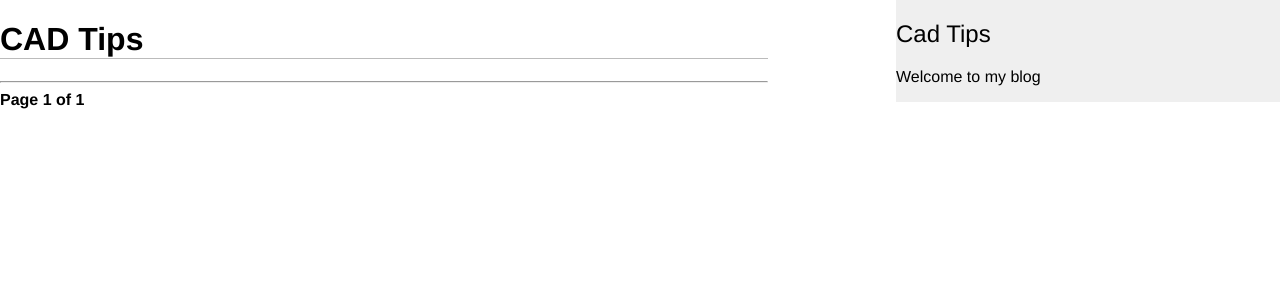
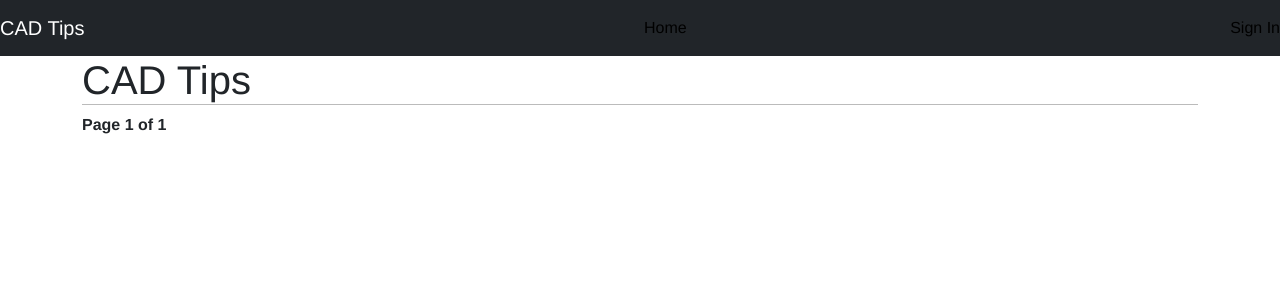
Before and after one commit to DavidHearl/cad-tips, a Django app: page / in a window 1280 px wide. Shown: the top 300 px of the page. Run offline with Django 4.2, Linux system fonts and the light colour scheme; data that the repository does not hold is empty.

Commit message:
cleaned up class based views and added simple navigation

```diff
--- a/blog/static/css/blog.css
+++ b/blog/static/css/blog.css
@@ -22,18 +22,6 @@ h2 {
     font-weight:normal;
 }
 
-#content {
-    float:left;
-    width:60%;
-}
-
-#sidebar {
-    float:right;
-    width:30%;
-    background:#efefef;
-    height:100%;
-}
-
 p.date {
     color:#aaa;
     font-family: georgia, serif;
--- a/blog/templates/blog/base.html
+++ b/blog/templates/blog/base.html
@@ -6,16 +6,24 @@
     <meta http-equiv="X-UA-Compatible" content="IE=edge">
     <meta name="viewport" content="width=device-width, initial-scale=1.0">
     <title>{% block title %}{% endblock %}</title>
+    <link rel="stylesheet" href="https://cdn.jsdelivr.net/npm/bootstrap@5.2.0-beta1/dist/css/bootstrap.min.css" integrity="sha384-0evHe/X+R7YkIZDRvuzKMRqM+OrBnVFBL6DOitfPri4tjfHxaWutUpFmBp4vmVor" crossorigin="anonymous">
     <link rel="stylesheet" href="{% static 'css/blog.css' %}">
 </head>
 <body>
-    <div id="content">
-        {% block content %}
-        {% endblock %}
-    </div>
-    <div id="sidebar">
-        <h2>Cad Tips</h2>
-        <p>Welcome to my blog</p>
+    <header>
+        <nav class="navbar navbar-dark bg-dark text-end">
+            <a class="navbar-brand" href="#">CAD Tips</a>
+            <a href="{% url 'blog:post_list' %}">Home</a>
+            <a class="text-end" href="">Sign In</a>
+        </nav>
+    </header>
+    <div class="container">
+        <div class="row">
+            <div class="col-12" id="content">
+                {% block content %}
+                {% endblock %}
+            </div>
+        </div>
     </div>
 </body>
 </html>
--- a/blog/templates/blog/post/list.html
+++ b/blog/templates/blog/post/list.html
@@ -21,5 +21,5 @@
     {% endfor %}
 
     {% include "pagination.html" with page=posts %}
-    <!-- {% include "pagination.html" with page=page_obj %} -->
+
 {% endblock %}
--- a/blog/urls.py
+++ b/blog/urls.py
@@ -5,7 +5,6 @@ app_name = 'blog'
 
 urlpatterns = [
     path('', views.post_list, name='post_list'),
-    # path('', views.PostListView.as_view(), name='post_list'),
     path('<int:year>/<int:month>/<int:day>/<slug:post>/', views.post_detail, name='post_detail'),
     path('<int:post_id>/share/', views.post_share, name='post_share'),
 ]
--- a/blog/views.py
+++ b/blog/views.py
@@ -1,3 +1,4 @@
+from multiprocessing import context
 from django.shortcuts import render, get_object_or_404
 from django.core.paginator import Paginator, EmptyPage, PageNotAnInteger
 from .models import Post, Comment
@@ -24,7 +25,12 @@ def post_list(request):
     except EmptyPage:
         posts = Paginator.page(paginator.num_pages)
 
-    return render(request, 'blog/post/list.html', {'page': page, 'posts': posts})
+    context = {
+        'page': page,
+        'posts': posts
+    }
+
+    return render(request, 'blog/post/list.html', context)
 
 
 def post_detail(request, year, month, day, post):
@@ -42,13 +48,14 @@ def post_detail(request, year, month, day, post):
         else:
             comment_form = CommentForm()
 
-    return render(request, 'blog/post/detail.html',
-        {
-            'post': post,
-            'comments': comments,
-            'new_comment': new_comment,
-            'comment_form': comment_form
-        })
+    context = {
+        'post': post,
+        'comments': comments,
+        'new_comment': new_comment,
+        'comment_form': comment_form
+    }
+
+    return render(request, 'blog/post/detail.html', context)
 
 
 def post_share(request, post_id):
@@ -68,4 +75,10 @@ def post_share(request, post_id):
     else:
         form = EmailPostForm()
 
-    return render(request, 'blog/post/share.html', {'post': post, 'form': form, 'sent': sent})
+    context = {
+        'post': post,
+        'form': form,
+        'sent': sent
+    }
+
+    return render(request, 'blog/post/share.html', context)
```
